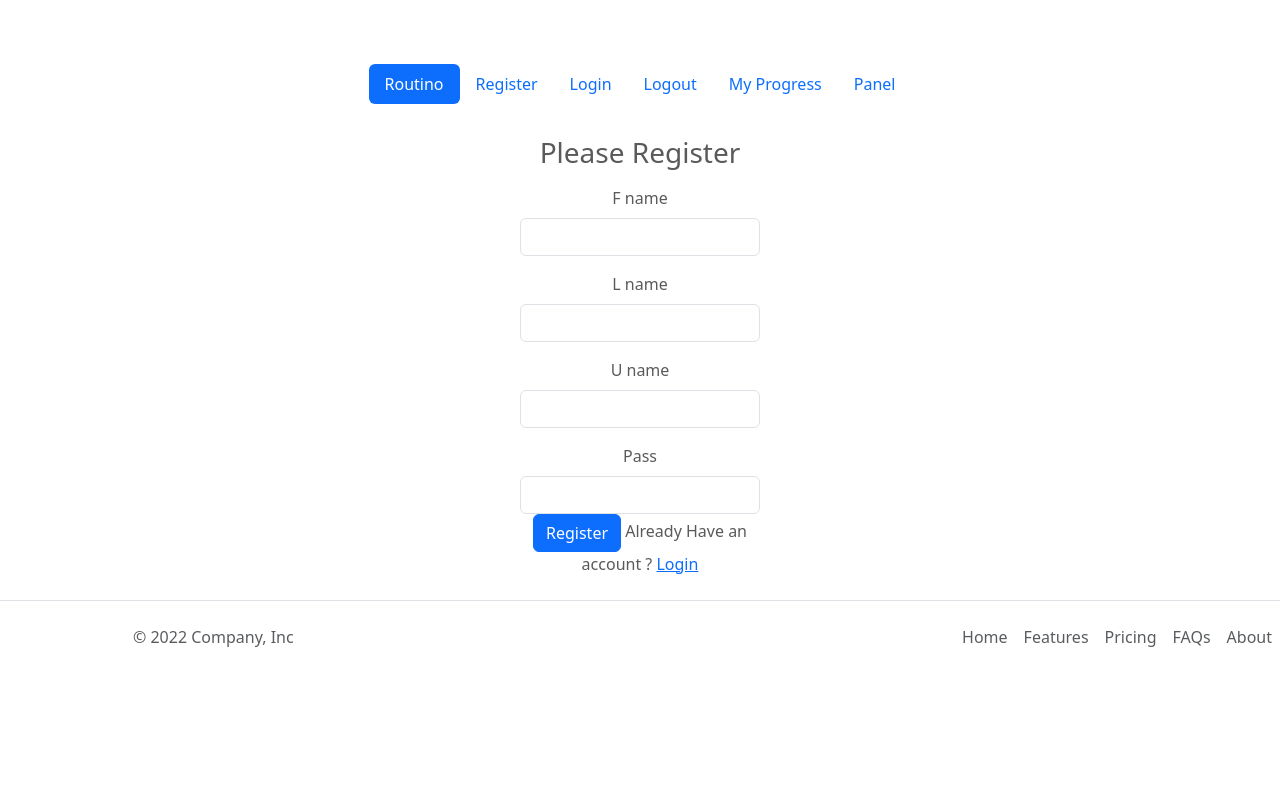
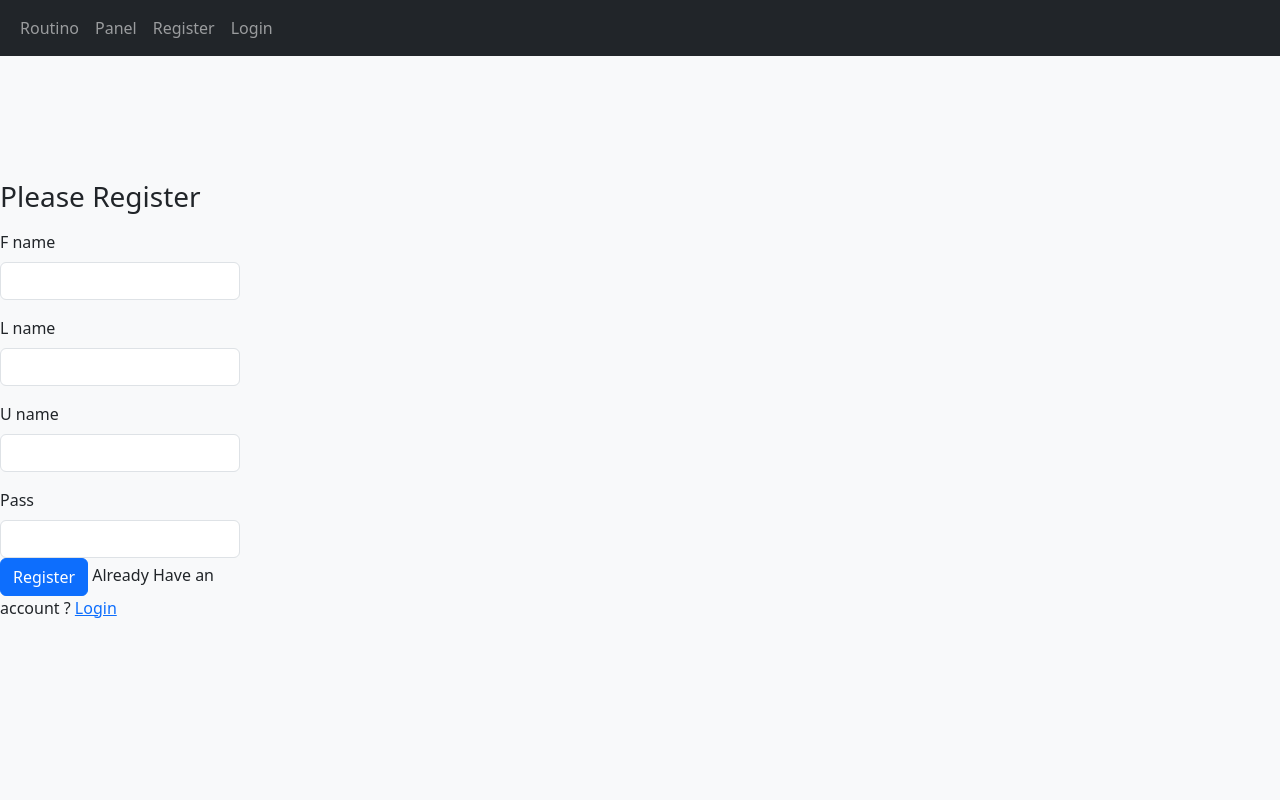
Before and after one commit to pouya-mhb/routino, a Django app: page /register in a window 1280 px wide. Run offline with Django 3.2, Linux system fonts and the light colour scheme; parts of the project's set-up code (start-up, migrations or seed data) failed here and were passed over; some libraries are stand-ins or nearby versions.

Commit message:
update base

```diff
--- a/routino/mvp/Templates/base.html
+++ b/routino/mvp/Templates/base.html
@@ -8,8 +8,17 @@
 <head>
     <title>{% block title %}{% endblock %}</title>
 
-    <!-- Bootstrap core CSS -->
-    <link href="../assets/dist/css/bootstrap.min.css" rel="stylesheet">
+    <meta charset="utf-8">
+    <meta name="viewport" content="width=device-width, initial-scale=1">
+    <meta name="description"
+        content="Routino is a website to share your goals, routines and activites to find people like you">
+    <meta name="author" content="TheGreatMHB">
+
+    <link href="../Static/bootstrap-5.2.1/dist/css/bootstrap.min.css" rel="stylesheet">
+    <link href="../Static/bootstrap-5.2.1/dist/css/bootstrap.css" rel="stylesheet">
+    <link href="../Static/bootstrap-5.2.1/dist/css/bootstrap-utilities.css" rel="stylesheet">
+    <link href="../Static/bootstrap-5.2.1/dist/js/bootstrap.min.js" rel="stylesheet">
+    <link href="cheatsheet.css" rel="stylesheet">
 
     <style>
         .bd-placeholder-img {
@@ -25,51 +34,162 @@
                 font-size: 3.5rem;
             }
         }
+
+        .bd-placeholder-img {
+            font-size: 1.125rem;
+            text-anchor: middle;
+            -webkit-user-select: none;
+            -moz-user-select: none;
+            user-select: none;
+        }
+
+        @media (min-width: 768px) {
+            .bd-placeholder-img-lg {
+                font-size: 3.5rem;
+            }
+        }
+
+        .b-example-divider {
+            height: 3rem;
+            background-color: rgba(0, 0, 0, .1);
+            border: solid rgba(0, 0, 0, .15);
+            border-width: 1px 0;
+            box-shadow: inset 0 .5em 1.5em rgba(0, 0, 0, .1), inset 0 .125em .5em rgba(0, 0, 0, .15);
+        }
+
+        .b-example-vr {
+            flex-shrink: 0;
+            width: 1.5rem;
+            height: 100vh;
+        }
+
+        .bi {
+            vertical-align: -.125em;
+            fill: currentColor;
+        }
+
+        .nav-scroller {
+            position: relative;
+            z-index: 2;
+            height: 2.75rem;
+            overflow-y: hidden;
+        }
+
+        .nav-scroller .nav {
+            display: flex;
+            flex-wrap: nowrap;
+            padding-bottom: 1rem;
+            margin-top: -1px;
+            overflow-x: auto;
+            text-align: center;
+            white-space: nowrap;
+            -webkit-overflow-scrolling: touch;
+        }
+
+        .footer {
+            position: absolute;
+            bottom: 0;
+            width: 100%;
+            /* Set the fixed height of the footer here */
+            height: 60px;
+            line-height: 60px;
+            /* Vertically center the text there */
+            background-color: #f5f5f5;
+        }
     </style>
+</head>
+
+<nav class="navbar navbar-expand-md navbar-dark fixed-top bg-dark">
+
+    <!-- Navbar content -->
+    <div class="container-fluid">
+        <button class="navbar-toggler" type="button" data-bs-toggle="collapse" data-bs-target="#navbarSupportedContent"
+            aria-controls="navbarSupportedContent" aria-expanded="false" aria-label="Toggle navigation">
+            <span class="navbar-toggler-icon"></span>
+        </button>
+        <div class="collapse navbar-collapse" id="navbarSupportedContent">
+            <ul class="navbar-nav me-auto mb-2 mb-lg-0">
+                <li class="nav-item"><a href="/" class="nav-link">Routino</a></li>
+
+                {% if user.is_authenticated %}
+                <li class="nav-item"><a href="/myProgress" class="nav-link">My Progress</a></li>
+                <li class="nav-item"><a href="/profile" class="nav-link">My Profile</a></li>
+                <li class="nav-item"><a href="/" class="nav-link">New Goal</a></li>
+                <li class="nav-item"><a href="/" class="nav-link">New New Routine</a></li>
+                <li class="nav-item"><a href="/" class="nav-link">New Activity</a></li>
+                <li class="d-flex"><a href="/logout" class="nav-link">Logout</a></li>
+                {% else %}
+                <li class="nav-item"><a href="/admin" class="nav-link">Panel</a></li>
+                <li class="nav-item"><a href="/register" class="nav-link">Register</a></li>
+                <li class="nav-item"><a href="/login" class="nav-link">Login</a></li>
+                {% endif %}
+            </ul>
+            <!-- <form class="d-flex" role="search">
+                <input class="form-control me-2" type="search" placeholder="Search" aria-label="Search">
+                <button class="btn btn-outline-dark" type="submit">Search</button>
+            </form> -->
+        </div>
+    </div>
+</nav>
+
+<!-- <aside class="bd-aside sticky-xl-top text-muted align-self-start mb-3 mb-xl-5 px-2">
+    <h2 class="h6 pt-4 pb-3 mb-4 border-bottom">Menu</h2>
+    <nav class="small" id="toc">
+        <ul class="list-unstyled">
+            <li class="my-2">
+                <button class="btn d-inline-flex align-items-center collapsed border-0" data-bs-toggle="collapse"
+                    aria-expanded="false" data-bs-target="#contents-collapse"
+                    aria-controls="contents-collapse">Profile</button>
+                <ul class="list-unstyled ps-3 collapse" id="contents-collapse">
+                    <li><a class="d-inline-flex align-items-center rounded text-decoration-none"
+                            href="#typography">Dashboard</a></li>
+                    <li><a class="d-inline-flex align-items-center rounded text-decoration-none"
+                            href="#typography">Settings</a></li>
+                    <li><a class="d-inline-flex align-items-center rounded text-decoration-none"
+                            href="#typography">Logout</a></li>
+            </li>
+        </ul>
+        </li>
+        <li class="my-2">
+            <button class="btn d-inline-flex align-items-center collapsed border-0" data-bs-toggle="collapse"
+                aria-expanded="false" data-bs-target="#forms-collapse" aria-controls="forms-collapse">Admin
+                Panel</button>
+            <ul class="list-unstyled ps-3 collapse" id="forms-collapse">
+                <li><a class="d-inline-flex align-items-center rounded text-decoration-none" href="/admin">Panel</a>
+                </li>
+            </ul>
+        </li>
+        <li class="my-2">
+            <button class="btn d-inline-flex align-items-center collapsed border-0" data-bs-toggle="collapse"
+                aria-expanded="false" data-bs-target="#components-collapse" aria-controls="components-collapse">My
+                Progress</button>
+            <ul class="list-unstyled ps-3 collapse" id="components-collapse">
+                <li><a class="d-inline-flex align-items-center rounded text-decoration-none" href="#accordion">My
+                        Goals</a>
+                </li>
+                <li><a class="d-inline-flex align-items-center rounded text-decoration-none" href="#accordion">My
+                        Routines</a>
+                </li>
+                <li><a class="d-inline-flex align-items-center rounded text-decoration-none" href="#accordion">My
+                        Activities</a>
+                </li>
+            </ul>
+        </li>
+        </ul>
+    </nav>
+</aside> -->
 
 
-    <!-- Custom styles for this template -->
-    <link href="carousel.css" rel="stylesheet">
-</head>
-<div class="container">
-    <header class="d-flex justify-content-center py-3">
-        <ul class="nav nav-pills">
-            <li class="nav-item"><a href="/" class="nav-link active" aria-current="page">Routino</a></li>
-            <li class="nav-item"><a href="/register" class="nav-link">Register</a></li>
-            <li class="nav-item"><a href="/login" class="nav-link">Login</a></li>
-            <li class="nav-item"><a href="/logout" class="nav-link">Logout</a></li>
-            <!-- <li class="nav-item"><a href="/" class="nav-link">New Goal</a></li> -->
-            <!-- <li class="nav-item"><a href="/" class="nav-link">New New Routine</a></li> -->
-            <!-- <li class="nav-item"><a href="/" class="nav-link">New Activity</a></li> -->
-            <li class="nav-item"><a href="/myProgress" class="nav-link">My Progress</a></li>
-            <li class="nav-item"><a href="/admin" class="nav-link">Panel</a></li>
-        </ul>
-    </header>
-</div>
-
-<body>
+<body class="bg-light">
     {% block content %}
     {% endblock %}
 
 </body>
 
-<footer class="d-flex flex-wrap justify-content-between align-items-center py-3 my-4 border-top">
-    <p class="col-md-4 mb-0 text-muted">&copy; 2022 Company, Inc</p>
-
-    <a href="/"
-        class="col-md-4 d-flex align-items-center justify-content-center mb-3 mb-md-0 me-md-auto link-dark text-decoration-none">
-        <svg class="bi me-2" width="40" height="32">
-            <use xlink:href="#bootstrap" />
-        </svg>
-    </a>
-
-    <ul class="nav col-md-4 justify-content-end">
-        <li class="nav-item"><a href="#" class="nav-link px-2 text-muted">Home</a></li>
-        <li class="nav-item"><a href="#" class="nav-link px-2 text-muted">Features</a></li>
-        <li class="nav-item"><a href="#" class="nav-link px-2 text-muted">Pricing</a></li>
-        <li class="nav-item"><a href="#" class="nav-link px-2 text-muted">FAQs</a></li>
-        <li class="nav-item"><a href="#" class="nav-link px-2 text-muted">About</a></li>
-    </ul>
-</footer>
+<!-- <footer class="footer">
+    <div class="container">
+        <span class="text-muted">Place sticky footer content here.</span>
+    </div>
+</footer> -->
 
 </html>
```
